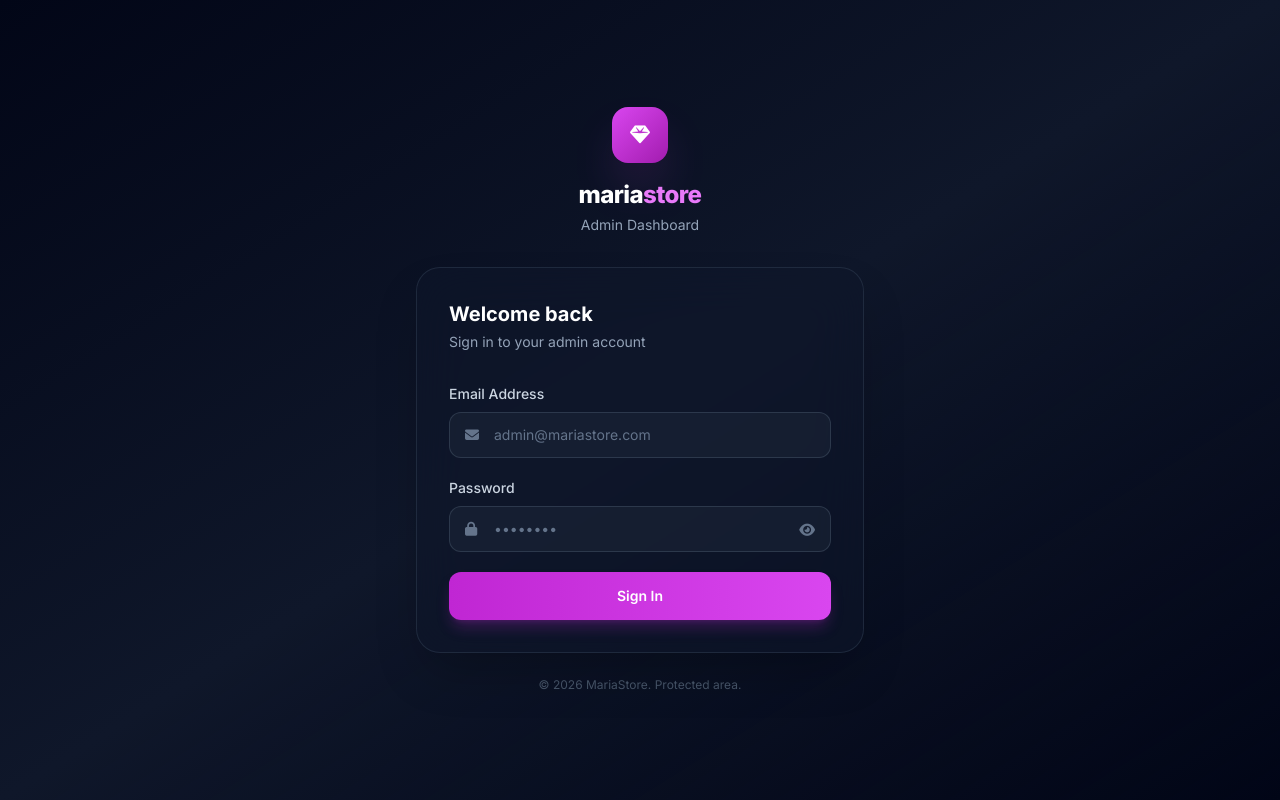
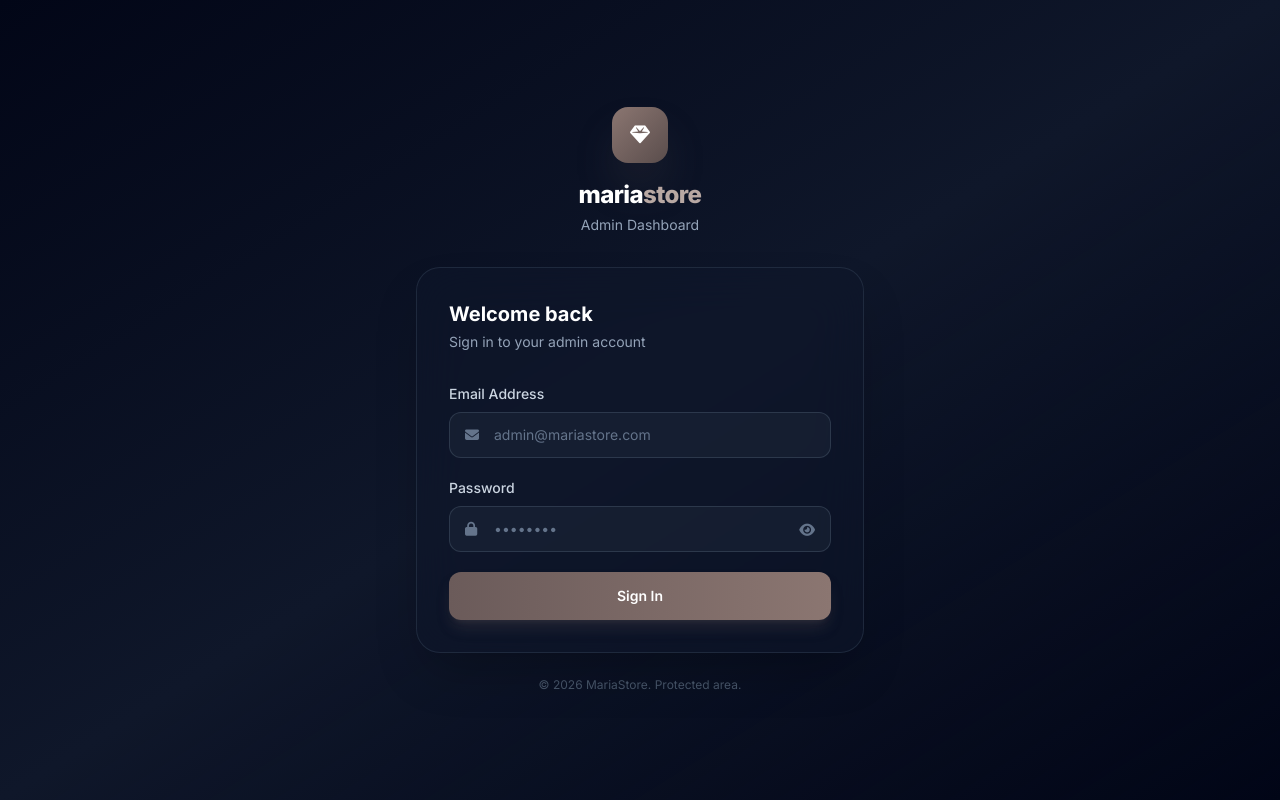
Before and after one commit to Salehsh20/mariastore, a website: page admin/index.html in a window 1280 px wide. Drawn offline with nearby package versions, Linux system fonts and the light colour scheme.

Commit message:
Update brand colors to muted brown/taupe palette matching logo

```diff
--- a/admin/index.html
+++ b/admin/index.html
@@ -11,7 +11,7 @@
             theme: {
                 extend: {
                     colors: {
-                        brand: { 50: '#fdf4ff', 100: '#fae8ff', 200: '#f5d0fe', 300: '#f0abfc', 400: '#e879f9', 500: '#d946ef', 600: '#c026d3', 700: '#a21caf', 800: '#86198f', 900: '#701a75' },
+                        brand: { 50: '#FAF8F7', 100: '#F1EDEB', 200: '#E5DED9', 300: '#D5CCC8', 400: '#B8A8A3', 500: '#8B7671', 600: '#6B5B5A', 700: '#5A4D4C', 800: '#483E3D', 900: '#3A3230' },
                         dark: { 50: '#f8fafc', 100: '#f1f5f9', 200: '#e2e8f0', 300: '#cbd5e1', 400: '#94a3b8', 500: '#64748b', 600: '#475569', 700: '#334155', 800: '#1e293b', 900: '#0f172a', 950: '#020617' },
                     },
                     fontFamily: { sans: ['Inter', 'system-ui', 'sans-serif'] }
```
Also changed, not shown: admin/categories.html (+1 -1 lines), admin/dashboard.html (+1 -1 lines), admin/products.html (+1 -1 lines), frontend/cart.html (+1 -1 lines), frontend/index.html (+1 -1 lines), frontend/product.html (+1 -1 lines).
